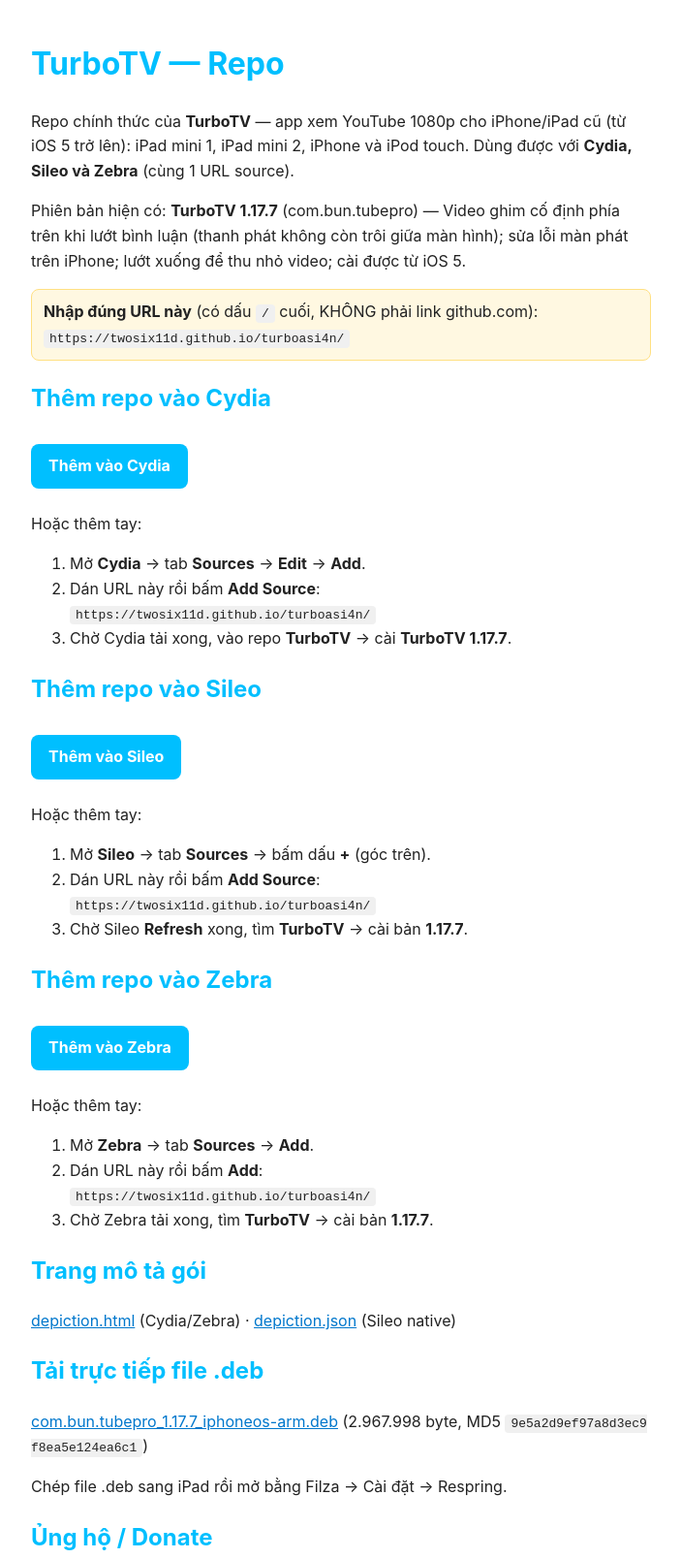
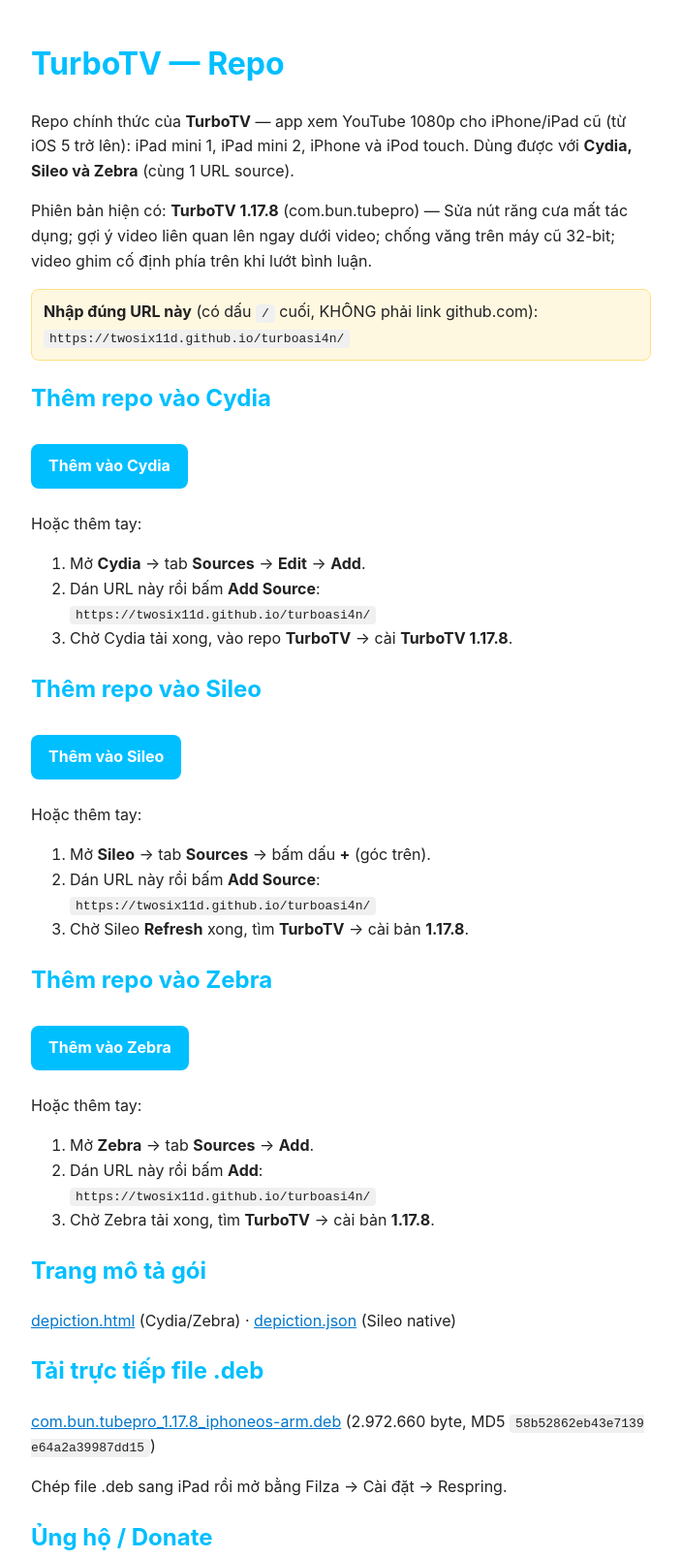
Before and after one commit to twosix11D/TurboAsi4n, a plain HTML site: page index.html in a window 1280 px wide. Shown: the top 1608 px of the page at 97% size, without its empty margins (288-991 px from the left). Drawn offline with Linux system fonts and the light colour scheme.

Commit message:
TurboTV 1.17.8

```diff
--- a/index.html
+++ b/index.html
@@ -15,7 +15,7 @@ h1{color:#00BFFF} h2{color:#00BFFF} a{color:#0077cc} code{background:#f0f0f0;pad
 <body>
 <h1>TurboTV — Repo</h1>
 <p>Repo chính thức của <b>TurboTV</b> — app xem YouTube 1080p cho iPhone/iPad cũ (từ iOS 5 trở lên): iPad mini 1, iPad mini 2, iPhone và iPod touch. Dùng được với <b>Cydia, Sileo và Zebra</b> (cùng 1 URL source).</p>
-<p>Phiên bản hiện có: <b>TurboTV 1.17.7</b> (com.bun.tubepro) — Video ghim cố định phía trên khi lướt bình luận (thanh phát không còn trôi giữa màn hình); sửa lỗi màn phát trên iPhone; lướt xuống để thu nhỏ video; cài được từ iOS 5.</p>
+<p>Phiên bản hiện có: <b>TurboTV 1.17.8</b> (com.bun.tubepro) — Sửa nút răng cưa mất tác dụng; gợi ý video liên quan lên ngay dưới video; chống văng trên máy cũ 32-bit; video ghim cố định phía trên khi lướt bình luận.</p>
 
 <div class="warn"><b>Nhập đúng URL này</b> (có dấu <code>/</code> cuối, KHÔNG phải link github.com):<br><code>https://twosix11d.github.io/turboasi4n/</code></div>
 
@@ -26,7 +26,7 @@ h1{color:#00BFFF} h2{color:#00BFFF} a{color:#0077cc} code{background:#f0f0f0;pad
 <li>Mở <b>Cydia</b> → tab <b>Sources</b> → <b>Edit</b> → <b>Add</b>.</li>
 <li>Dán URL này rồi bấm <b>Add Source</b>:
 <br><code>https://twosix11d.github.io/turboasi4n/</code></li>
-<li>Chờ Cydia tải xong, vào repo <b>TurboTV</b> → cài <b>TurboTV 1.17.7</b>.</li>
+<li>Chờ Cydia tải xong, vào repo <b>TurboTV</b> → cài <b>TurboTV 1.17.8</b>.</li>
 </ol>
 
 <h2>Thêm repo vào Sileo</h2>
@@ -36,7 +36,7 @@ h1{color:#00BFFF} h2{color:#00BFFF} a{color:#0077cc} code{background:#f0f0f0;pad
 <li>Mở <b>Sileo</b> → tab <b>Sources</b> → bấm dấu <b>+</b> (góc trên).</li>
 <li>Dán URL này rồi bấm <b>Add Source</b>:
 <br><code>https://twosix11d.github.io/turboasi4n/</code></li>
-<li>Chờ Sileo <b>Refresh</b> xong, tìm <b>TurboTV</b> → cài bản <b>1.17.7</b>.</li>
+<li>Chờ Sileo <b>Refresh</b> xong, tìm <b>TurboTV</b> → cài bản <b>1.17.8</b>.</li>
 </ol>
 
 <h2>Thêm repo vào Zebra</h2>
@@ -46,14 +46,14 @@ h1{color:#00BFFF} h2{color:#00BFFF} a{color:#0077cc} code{background:#f0f0f0;pad
 <li>Mở <b>Zebra</b> → tab <b>Sources</b> → <b>Add</b>.</li>
 <li>Dán URL này rồi bấm <b>Add</b>:
 <br><code>https://twosix11d.github.io/turboasi4n/</code></li>
-<li>Chờ Zebra tải xong, tìm <b>TurboTV</b> → cài bản <b>1.17.7</b>.</li>
+<li>Chờ Zebra tải xong, tìm <b>TurboTV</b> → cài bản <b>1.17.8</b>.</li>
 </ol>
 
 <h2>Trang mô tả gói</h2>
 <p><a href="depiction.html">depiction.html</a> (Cydia/Zebra) · <a href="depiction.json">depiction.json</a> (Sileo native)</p>
 
 <h2>Tải trực tiếp file .deb</h2>
-<p><a href="debs/com.bun.tubepro_1.17.7_iphoneos-arm.deb">com.bun.tubepro_1.17.7_iphoneos-arm.deb</a> (2.967.998 byte, MD5 <code>9e5a2d9ef97a8d3ec9f8ea5e124ea6c1</code>)</p>
+<p><a href="debs/com.bun.tubepro_1.17.8_iphoneos-arm.deb">com.bun.tubepro_1.17.8_iphoneos-arm.deb</a> (2.972.660 byte, MD5 <code>58b52862eb43e7139e64a2a39987dd15</code>)</p>
 <p>Chép file .deb sang iPad rồi mở bằng Filza → Cài đặt → Respring.</p>
 
 <h2>Ủng hộ / Donate</h2>
```
Also changed, not shown: depiction.html (+10 -3 lines), depiction.json (+1 -1 lines), 6 other files.
